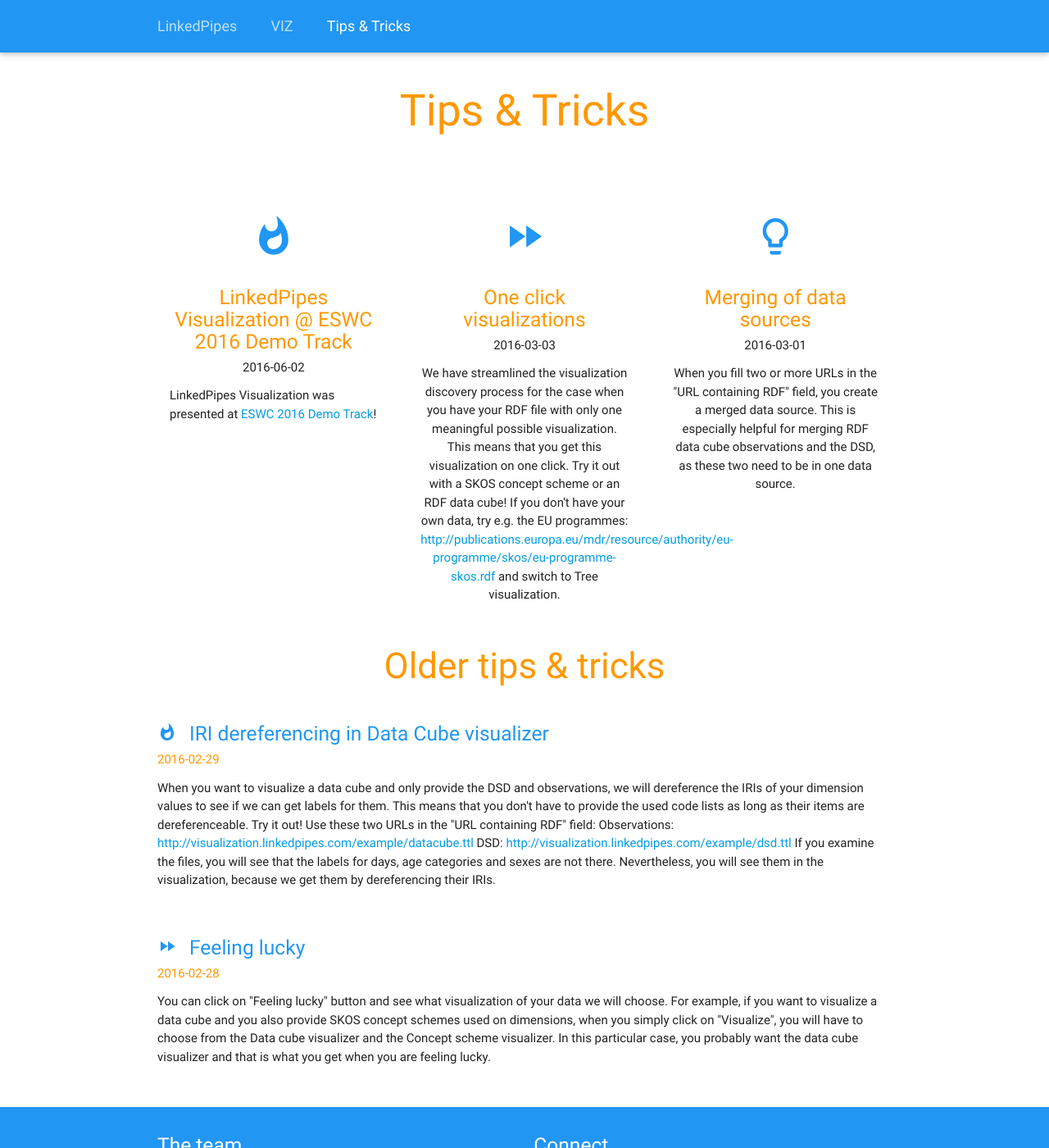
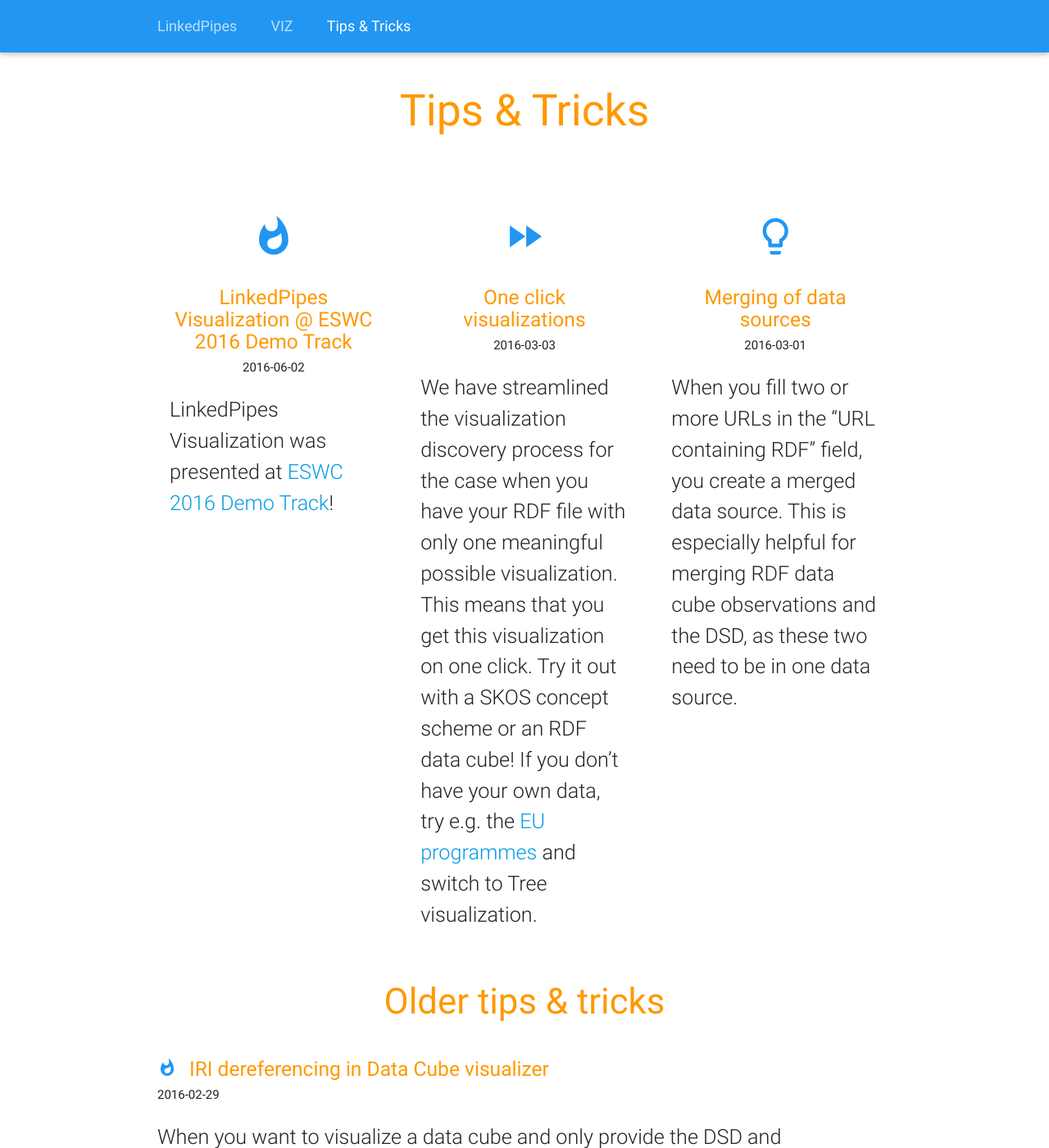
Before and after one commit to linkedpipes/visualizations, a Jekyll site: the page built from tips/index.html, in a window 1280 px wide and 1400 px high. Shown: the whole window at 82% size. Built offline with Jekyll 4.4.1, drawn with Linux system fonts in a browser that asks for light colours; nearby versions of some CDN libraries; some of the changed text lies outside the part shown.

Commit message:
Fix posts according to LP-ETL

```diff
--- a/index.html
+++ b/index.html
@@ -49,7 +49,7 @@
                 <li>
                   <div class="collapsible-header active"><i class="material-icons blue-text">{{ post.icon }}</i>{{ post.date | date: "%Y-%m-%d" }}: <span class=" orange-text">{{ post.title }}</span></div>
                   <div class="collapsible-body">
-                <p class="flow-text">{{ post.excerpt | remove: '<p class="center">' | remove: '</p>' }}</p>
+                    <p class="flow-text">{{ post.excerpt | remove: '<p>' | remove: '<p class="flow-text">' | remove: '</p>' }}</p>
                     {% if post.detail %}
                     <a href="{{ post.url }}" class="btn waves-effect waves-light orange"><i class="material-icons left">open_in_browser</i>Read more</a>
                     {% endif %}
@@ -60,7 +60,7 @@
                 <li>
                   <div class="collapsible-header"><i class="material-icons blue-text">{{ post.icon }}</i>{{ post.date | date: "%Y-%m-%d" }}: <span class="orange-text">{{ post.title }}</span></div>
                   <div class="collapsible-body">
-                <p class="flow-text">{{ post.excerpt | remove: '<p class="center">' | remove: '</p>' }}</p>
+                    <p class="flow-text">{{ post.excerpt | remove: '<p>' | remove: '<p class="flow-text">' | remove: '</p>' }}</p>
                     {% if post.detail %}
                     <a href="{{ post.url }}" class="btn waves-effect waves-light orange"><i class="material-icons left">open_in_browser</i>Read more</a>
                     {% endif %}
--- a/tips/index.html
+++ b/tips/index.html
@@ -22,8 +22,8 @@
                 <h2 class="center blue-text"><i class="material-icons">{{ post.icon }}</i></h2>
                 <h5 class="center orange-text">{{ post.title }}</h5>
                 <h6 class="center">{{ post.date | date: "%Y-%m-%d" }}</h6>
-                <p class="center">
-					{{ post.excerpt | remove: '<p class="center">' | remove: '</p>' }}
+                <p class="flow-text">
+					{{ post.excerpt | remove: '<p>' | remove: '<p class="flow-text">' | remove: '</p>' }}
 				</p>
                 {% if post.detail %}
                 <p class="center"><a href="{{ post.url }}" class="btn waves-effect waves-light orange"><i class="material-icons left">ondemand_video</i>See more</a></p>
@@ -39,10 +39,10 @@
         {% for post in site.posts offset:3 %}
         <div class="col s12">
 			<div class="section">
-                <h5 class="blue-text"><i class="material-icons left">{{ post.icon }}</i>{{ post.title }}</h5>
-                <h6 class="orange-text">{{ post.date | date: "%Y-%m-%d" }}</h6>
-                <p class="">
-                    {{ post.excerpt | remove: '<p class="center">' | remove: '</p>' }}
+                <h5 class="blue-text"><i class="material-icons left">{{ post.icon }}</i><span class="orange-text">{{ post.title }}</span></h5>
+                <h6 class="">{{ post.date | date: "%Y-%m-%d" }}</h6>
+                <p class="flow-text">
+                    {{ post.excerpt | remove: '<p>' | remove: '<p class="flow-text">' | remove: '</p>' }}
                 </p>
                 {% if post.detail %}
                 <p><a href="{{ post.url }}" class="btn waves-effect waves-light orange"><i class="material-icons left">ondemand_video</i>See more</a></p>
```
Also changed, not shown: _posts/2016-02-28-feeling-lucky.html (deleted, +0 -11 lines), _posts/2016-02-28-feeling-lucky.md (added, +10 -0 lines), _posts/2016-02-29-iri-dereferencing-in-data-cube-visualizer.html (deleted, +0 -14 lines), _posts/2016-02-29-iri-dereferencing-in-data-cube-visualizer.md (added, +13 -0 lines), _posts/2016-03-01-datasource-merge.html (deleted, +0 -8 lines), _posts/2016-03-01-datasource-merge.md (added, +8 -0 lines), _posts/2016-03-03-one-click-visualizations.md (renamed from _posts/2016-03-03-one-click-visualizations.html, +1 -3 lines). Lines whose indentation alone changed are shown as unchanged.
